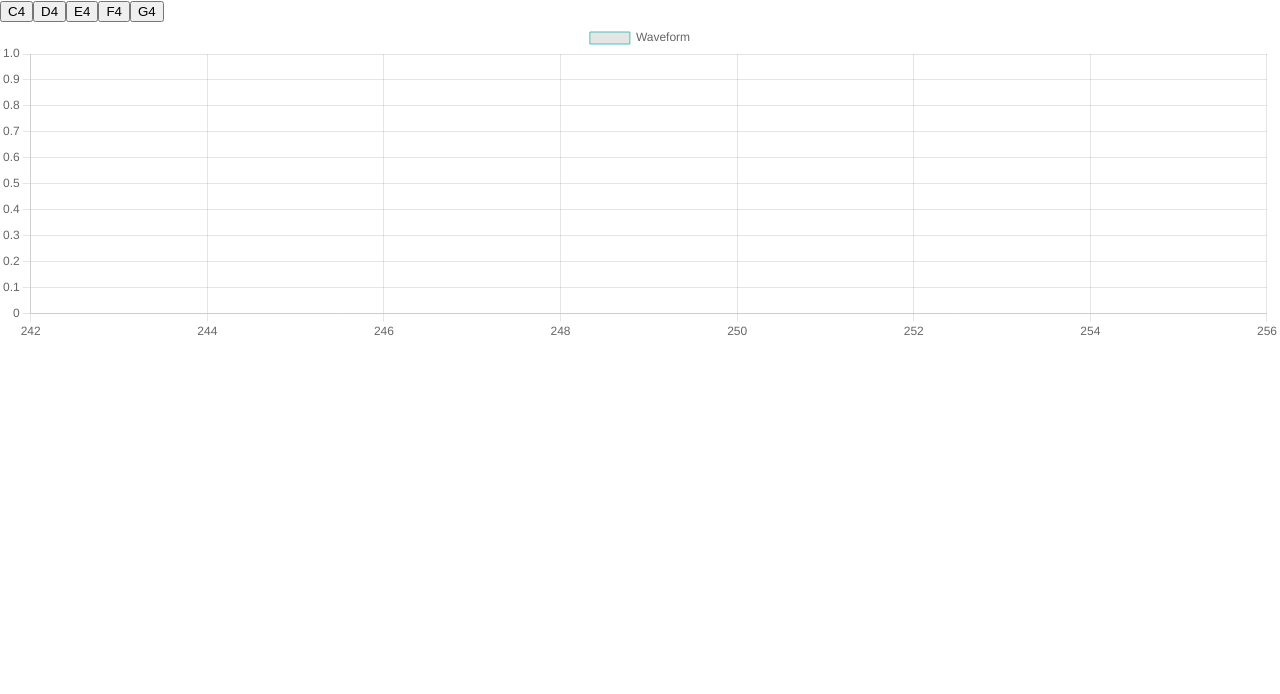
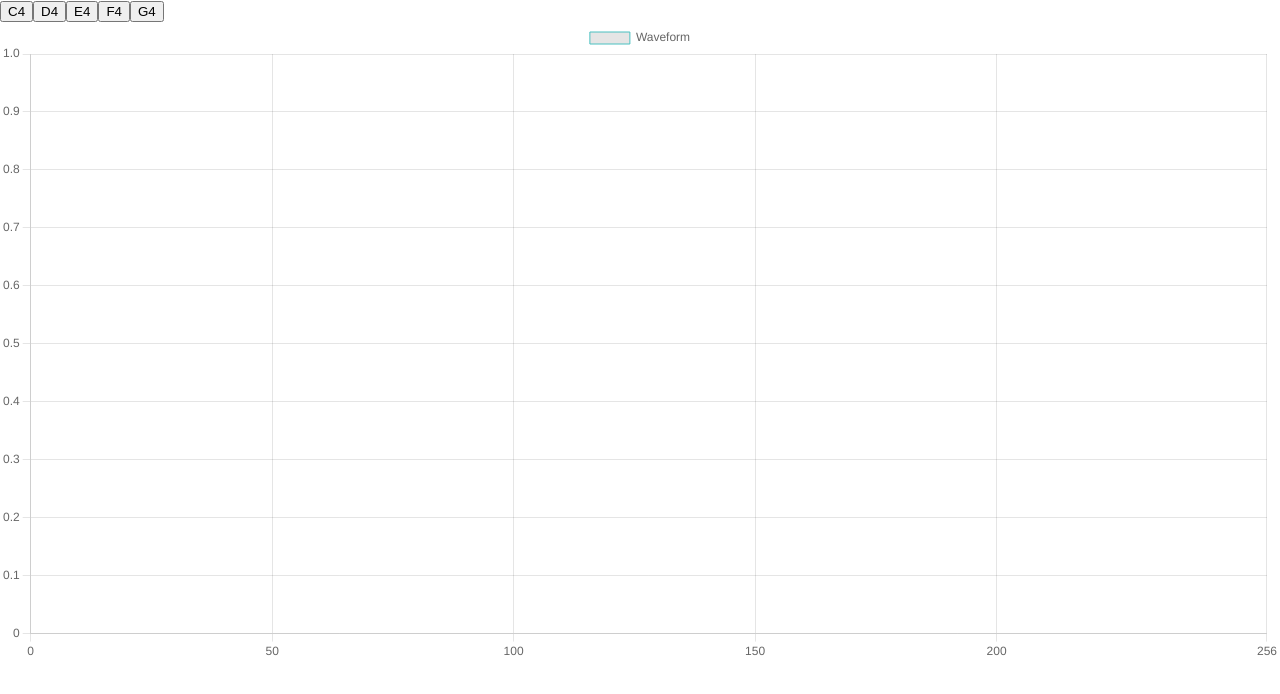
Before and after one commit to BastienTLC/synthix, a React (Create React App) app: page / in a window 1280 px wide. Shown: the top 694 px of the page. Built offline with nearby package versions, Linux system fonts and the light colour scheme.

Commit message:
optmisation affichage graphe

```diff
--- a/package.json
+++ b/package.json
@@ -8,6 +8,7 @@
     "@testing-library/user-event": "^13.5.0",
     "chart.js": "^4.4.0",
     "react": "^18.2.0",
+    "react-chartjs-2": "^5.2.0",
     "react-dom": "^18.2.0",
     "react-scripts": "5.0.1",
     "tone": "^14.7.77",
--- a/src/components/Monitoring/graphs/WaveformGraph.js
+++ b/src/components/Monitoring/graphs/WaveformGraph.js
@@ -1,26 +1,17 @@
-import React, { useEffect, useRef } from 'react';
+import React, { useRef } from 'react';
+import { Line } from 'react-chartjs-2';
+// eslint-disable-next-line no-unused-vars
 import { Chart } from 'chart.js/auto';
 
 const WaveformGraph = ({ waveform }) => {
     const chartRef = useRef(null);
 
-    useEffect(() => {
-        const ctx = chartRef.current.getContext('2d');
-
-        if (chartRef.current.chart) {
-            chartRef.current.chart.destroy();
-        }
-
-        // Si waveform est null, crée un graphique par défaut avec des valeurs à zéro
-            // Trouve la valeur maximale absolue dans les données
     const maxAbsValue = Math.max(...waveform.map(value => Math.abs(value)));
 
     // Ajuste le décalage pour que le zéro soit au centre du graphique
     const offset = maxAbsValue;
 
-            const newChart = new Chart(ctx, {
-                type: 'line',
-                data: {
+    const data = {
         labels: Array.from({ length: waveform.length }, (_, index) => index),
         datasets: [{
             label: 'Waveform',
@@ -29,12 +20,14 @@ const WaveformGraph = ({ waveform }) => {
             borderWidth: 1,
             fill: false,
         }],
-                },
-                options: {
+    };
+
+    const options = {
         scales: {
             x: {
                 type: 'linear',
                 position: 'bottom',
+                min: 0,
                 max: 256, // Valeur maximale pour l'axe des x
             },
             y: {
@@ -44,14 +37,10 @@ const WaveformGraph = ({ waveform }) => {
             },
         },
         animation: false, // Désactive l'animation
-                },
-            });
-
-            chartRef.current.chart = newChart;
-    }, [waveform]);
+    }
 
     return (
-        <canvas ref={chartRef} width="400" height="100"></canvas>
+        <Line ref={chartRef} data={data} options={options}></Line>
     );
 };
 
```
Also changed, not shown: 1 other file (tests, documents, lock files or other folders). Lines whose indentation alone changed are shown as unchanged.
